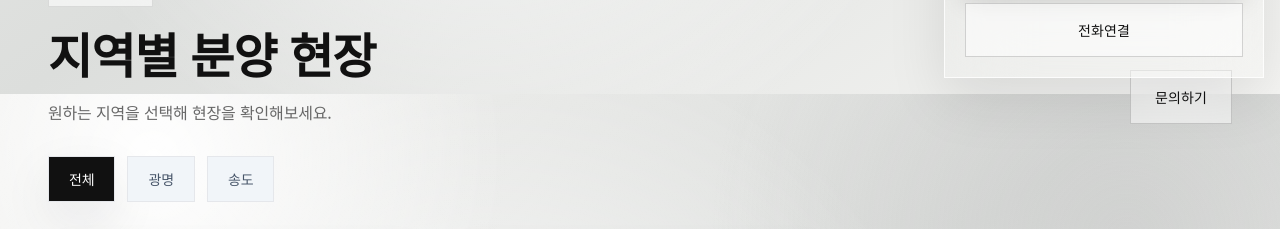
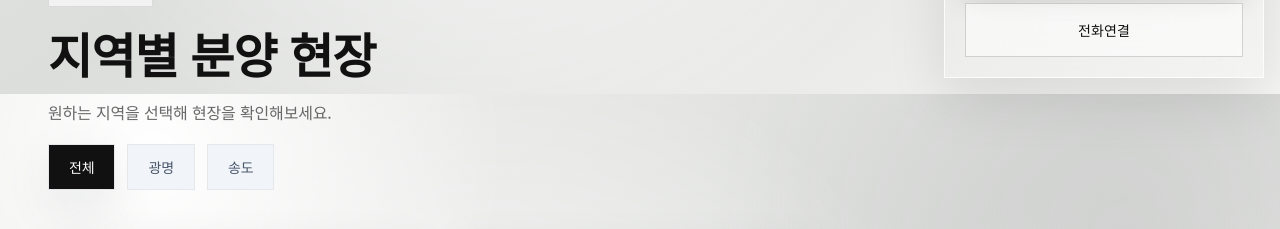
Before and after one commit to gj5x8v8xrv-a11y/qnsdid, a Next.js app: page /projects in a window 1280 px wide. Shown: the part 706-935 px from the top of the page. Built offline with nearby package versions, Linux system fonts and the light colour scheme; no server answers.

Commit message:
Remove projects inquiry shortcut

```diff
--- a/src/app/(site)/projects/page.tsx
+++ b/src/app/(site)/projects/page.tsx
@@ -60,18 +60,13 @@ export default async function ProjectsPage({
 
       <section className="page-shell pb-24">
         <SectionHeading
-          action={
-            <a className="button-secondary !min-h-[40px] !px-4 sm:!min-h-[44px] sm:!px-6" href={NAVER_INQUIRY_URL} rel="noreferrer" target="_blank">
-              문의하기
-            </a>
-          }
           description="원하는 지역을 선택해 현장을 확인해보세요."
           eyebrow="지역별 보기"
           title={activeRegion ? `${activeRegion} 분양 현장` : "지역별 분양 현장"}
         />
 
         {regions.length ? (
-          <div className="mt-6 flex flex-wrap gap-2 sm:mt-8 sm:gap-3">
+          <div className="mt-3 flex flex-wrap gap-2 sm:mt-5 sm:gap-3">
             <Link
               className={`rounded-none border px-4 py-2.5 text-[15px] font-medium transition sm:px-5 sm:py-3 sm:text-sm ${
                 activeRegion
```
